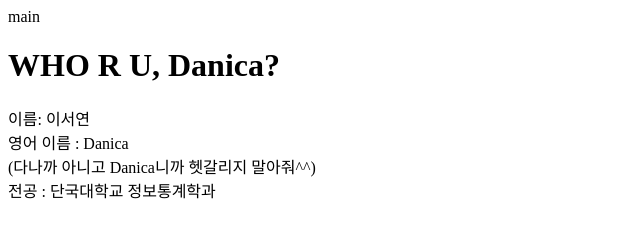
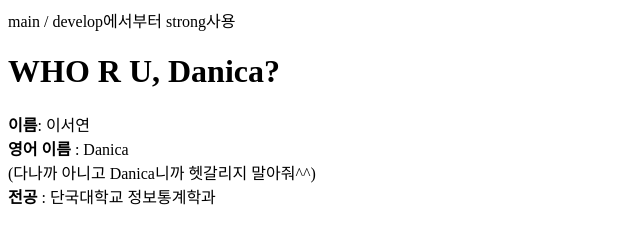
Before and after one commit to Danica4565/Danica4565.github.io, a plain HTML site: page index.html in a window 1280 px wide. Shown: the whole page, without its empty margins (0-640 px from the left). Drawn offline with Linux system fonts and the light colour scheme.

Commit message:
develop1

```diff
--- a/index.html
+++ b/index.html
@@ -4,10 +4,10 @@
     </head>
 
         <body>
-            main
+            main / develop에서부터 strong사용
             <h1>WHO R U, Danica?</h1>
-            <p> 이름: 이서연<br>
-                영어 이름 : Danica<br>
+            <p><strong>이름</strong>: 이서연<br>
+                <strong>영어 이름</strong> : Danica<br>
                 (다나까 아니고 Danica니까 헷갈리지 말아줘^^)<br>
-                전공 : 단국대학교 정보통계학과</p>
+                <strong>전공</strong> : 단국대학교 정보통계학과</p>
 </html>
```
